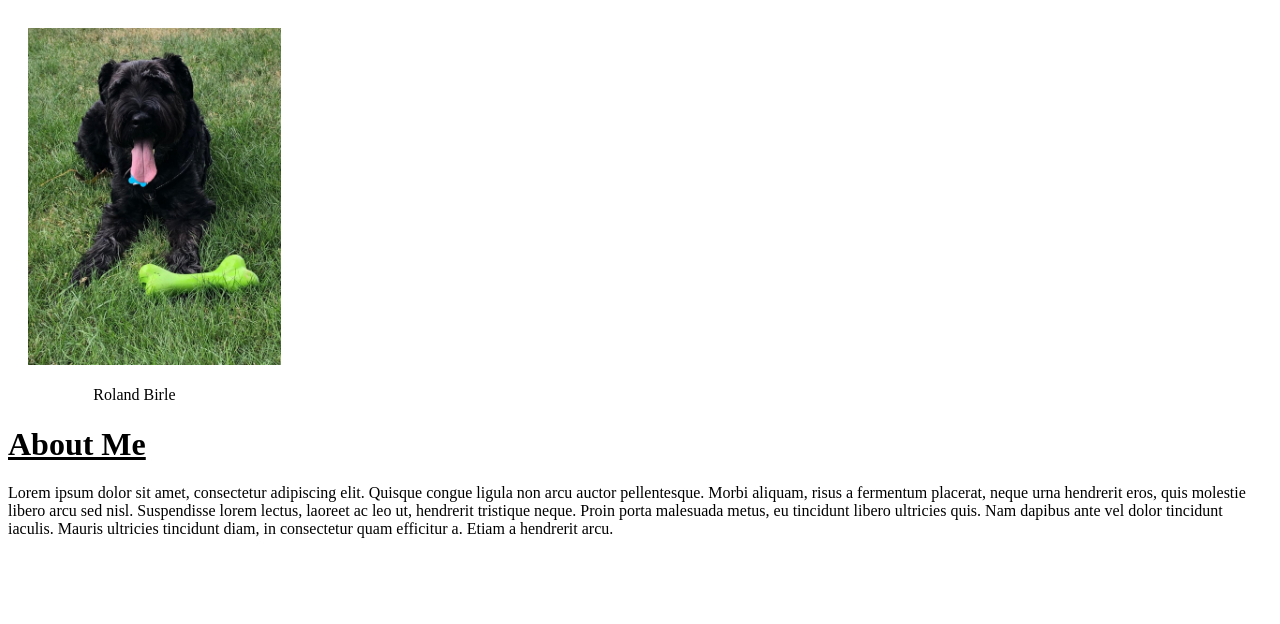
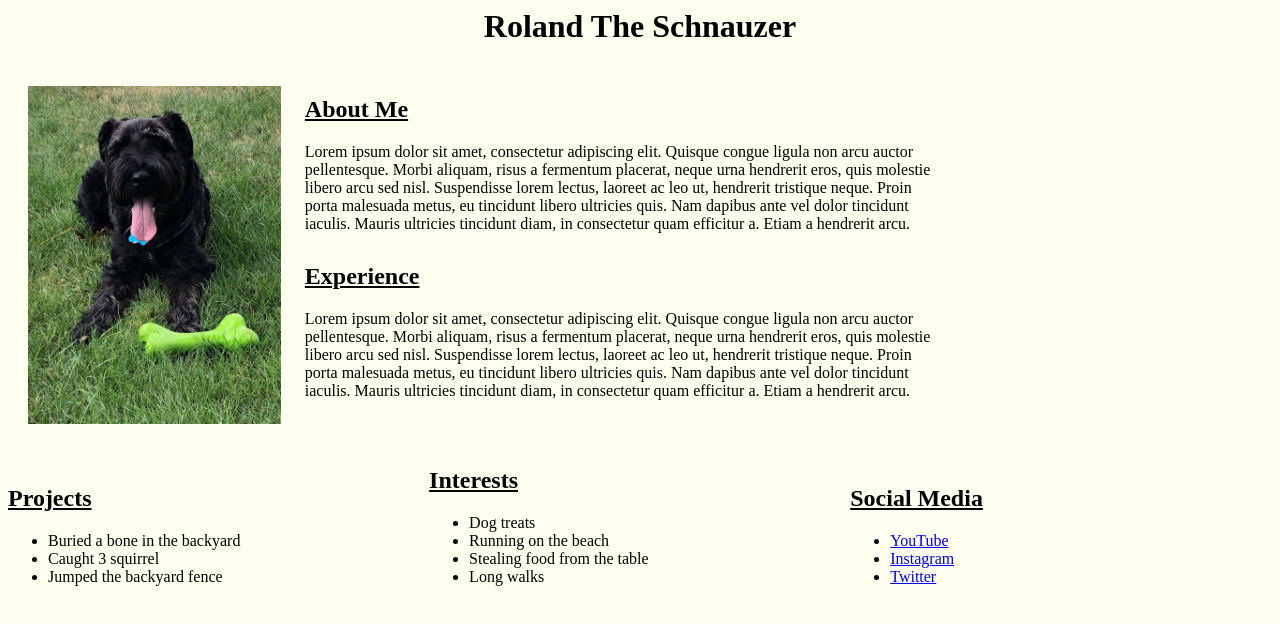
Before and after one commit to ibirle/PersonalWebsite, a plain HTML site: page index.html in a window 1280 px wide. Drawn offline with Linux system fonts and the light colour scheme.

Commit message:
Extra content

```diff
--- a/index.html
+++ b/index.html
@@ -1,20 +1,55 @@
 <html lang="en">
     <link rel="stylesheet" href="web.css">
     <body>
+        <h1>Roland The Schnauzer</h1>
+        <div>
 
-        <div class="hDiv">
+            <div id = "picDiv">
+                <img id="profilePic" src="roland.jpg"  alt="Roland the dog">
+            </div>
+
+            <div id = "aboutDiv">
+                <h2>About Me</h1>
+                <p>Lorem ipsum dolor sit amet, consectetur adipiscing elit. Quisque congue ligula non arcu auctor pellentesque. Morbi aliquam, risus a fermentum placerat, neque urna hendrerit eros, quis molestie libero arcu sed nisl. Suspendisse lorem lectus, laoreet ac leo ut, hendrerit tristique neque. Proin porta malesuada metus, eu tincidunt libero ultricies quis. Nam dapibus ante vel dolor tincidunt iaculis. Mauris ultricies tincidunt diam, in consectetur quam efficitur a. Etiam a hendrerit arcu.</p>
+
+                <h2>Experience</h1>
+                <p>Lorem ipsum dolor sit amet, consectetur adipiscing elit. Quisque congue ligula non arcu auctor pellentesque. Morbi aliquam, risus a fermentum placerat, neque urna hendrerit eros, quis molestie libero arcu sed nisl. Suspendisse lorem lectus, laoreet ac leo ut, hendrerit tristique neque. Proin porta malesuada metus, eu tincidunt libero ultricies quis. Nam dapibus ante vel dolor tincidunt iaculis. Mauris ultricies tincidunt diam, in consectetur quam efficitur a. Etiam a hendrerit arcu.</p>
+
+
+            </div>
+        </div>
+
+        <div class="row3">
+
             <div>
-                <img id="profilePic" src="roland.jpg"  alt="Roland the dog">
-                <p id="nameTag">Roland Birle</p>
+                <h2>Projects</h2>
+                <ul>
+                    <li>Buried a bone in the backyard</li>
+                    <li>Caught 3 squirrel</li>
+                    <li>Jumped the backyard fence</li>
+                </ul>
             </div>
 
             <div>
-                <h1>About Me</h1>
-                <p>Lorem ipsum dolor sit amet, consectetur adipiscing elit. Quisque congue ligula non arcu auctor pellentesque. Morbi aliquam, risus a fermentum placerat, neque urna hendrerit eros, quis molestie libero arcu sed nisl. Suspendisse lorem lectus, laoreet ac leo ut, hendrerit tristique neque. Proin porta malesuada metus, eu tincidunt libero ultricies quis. Nam dapibus ante vel dolor tincidunt iaculis. Mauris ultricies tincidunt diam, in consectetur quam efficitur a. Etiam a hendrerit arcu.</p>
+                <h2>Interests</h2>
+                <ul>
+                    <li>Dog treats</li>
+                    <li>Running on the beach</li>
+                    <li>Stealing food from the table</li>
+                    <li>Long walks</li>
+                </ul>
             </div>
-        </div>
 
-    </body>
+            <div>
+                <h2>Social Media</h2>
+                <ul>
+                    <li><a href="https://www.youtube.com/channel/UC2BDs0pu-C1A4POY0g9rZxw">YouTube</a></li>
+                    <li><a href="https://www.instagram.com/dogsofinstagram/?hl=en">Instagram</a></li>
+                    <li><a href="https://twitter.com/dog_rates">Twitter</a></li>
+                </ul>
+            </div>
 
 
+        </div>
+    </body>
 </html>
--- a/web.css
+++ b/web.css
@@ -1,19 +1,42 @@
 #profilePic {
-    width: 20%;
+    width: 100%;
     height: auto;
-    padding: 20px 20px 5px 20px;
+    padding: 20px 20px 10px 20px;
 }
 
 #nameTag {
+    width: 100%;
     text-align: center;
-    width:20%;
+}
+
+#picDiv {
+    width: 20%;
+    display: inline-block;
+}
+
+#aboutDiv {
+    display: inline-block;
+    width: 50%;
+    vertical-align: top;
+    padding: 0px 0px 0px 40px;
 
 }
 
-.hDiv {
-    float: center;
+h2 {
+    text-decoration: underline;
+    padding: 10px 0px 0px 0px;
+  }
+
+h1 {
+    text-align: center;
 }
 
-h1 {
-    text-decoration: underline;
-  }
+body{
+    background: ivory;
+}
+
+.row3 div
+{
+    width: 33%;
+    display: inline-block;
+}
```
Also changed, not shown: 1 other file.
